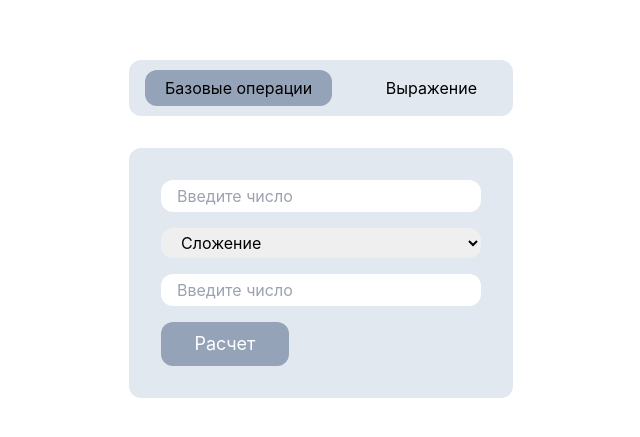
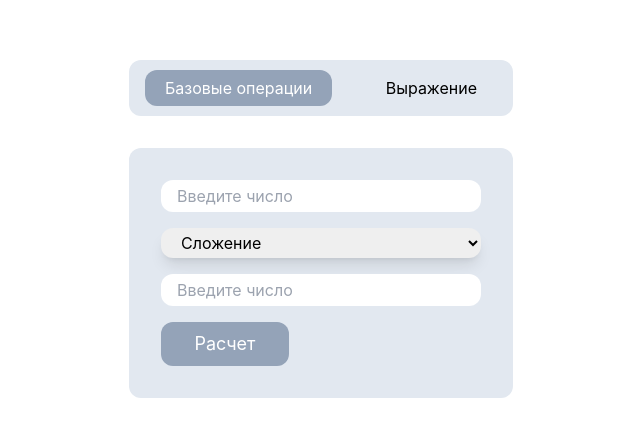
Before and after one commit to RuslanUterly/Calculator, a React (Create React App) app in the folder Frontend/calculator/: page / in a window 1280 px wide. Shown: the part 187-624 px from the top of the page, without its empty margins (319-959 px from the left). Built offline with nearby package versions, Linux system fonts and the light colour scheme.

Commit message:
Добавлены визуальные эффекты

```diff
--- a/Frontend/calculator/src/components/NavBar.jsx
+++ b/Frontend/calculator/src/components/NavBar.jsx
@@ -1,4 +1,4 @@
-import React, { useState } from "react";
+import React from "react";
 import { NavLink, useLocation } from "react-router-dom";
 
 export default function NavBar() {
@@ -11,7 +11,7 @@ export default function NavBar() {
           <NavLink
             to="/"
             className={`px-5 py-2 rounded-xl ${
-              location.pathname === "/" ? "bg-slate-400" : ""
+              location.pathname === "/" ? "bg-slate-400 text-white" : "hover:bg-slate-100"
             }`}
           >
             Базовые операции
@@ -21,7 +21,7 @@ export default function NavBar() {
           <NavLink
             to="/expression"
             className={`px-5 py-2 rounded-xl ${
-              location.pathname === "/expression" ? "bg-slate-400" : ""
+              location.pathname === "/expression" ? "bg-slate-400 text-white" : "hover:bg-slate-100"
             }`}
           >
             Выражение
--- a/Frontend/calculator/src/components/pages/CalculatorBase.jsx
+++ b/Frontend/calculator/src/components/pages/CalculatorBase.jsx
@@ -44,14 +44,14 @@ export default function Base() {
     <section className="mx-auto w-96 bg-slate-200 rounded-xl">
       <div className="flex flex-col py-8 px-8 gap-4">
         <input
-          className="block px-4 py-1 rounded-xl"
+          className="block px-4 py-1 rounded-xl outline-none focus:shadow-lg"
           type="number"
           placeholder="Введите число"
           value={firstValue}
           onChange={(e) => setFirstValue(e.target.value)}
         />
         <select
-          className="block px-4 py-1 rounded-xl"
+          className="block px-4 py-1 rounded-xl focus: shadow-lg"
           value={operation}
           onChange={(e) => setOperation(e.target.value)}
         >
@@ -63,14 +63,14 @@ export default function Base() {
           <option value="root">Извелечение корня</option>
         </select>
         <input
-          className="block px-4 py-1 rounded-xl"
+          className="block px-4 py-1 rounded-xl outline-none focus:shadow-lg"
           type="number"
           placeholder="Введите число"
           value={secondValue}
           onChange={(e) => setSecondValue(e.target.value)}
         />
         <button
-          className="py-2 items-start w-32 text-white text-lg bg-slate-400 rounded-xl"
+          className="py-2 items-start w-32 text-white text-lg bg-slate-400 rounded-xl hover:bg-slate-500 active:bg-slate-100"
           onClick={handleCalculation}
         >
           Расчет
--- a/Frontend/calculator/src/components/pages/CalculatorExpression.jsx
+++ b/Frontend/calculator/src/components/pages/CalculatorExpression.jsx
@@ -38,14 +38,14 @@ export default function Expression() {
     <section className="mx-auto w-96 bg-slate-200 rounded-xl">
       <div className="flex flex-col py-8 px-8 gap-4">
         <input
-            className="block px-4 py-2 rounded-xl"
+            className="block px-4 py-2 rounded-xl outline-none focus:shadow-lg"
             type="text"
             placeholder="Введите выражение"
             value={expression}
             onChange={e => setExpression(e.target.value)}
             />
         <button
-          className="py-2 items-start w-32 text-white text-lg bg-slate-400 rounded-xl"
+          className="py-2 items-start w-32 text-white text-lg bg-slate-400 rounded-xl hover:bg-slate-500 active:bg-slate-100"
           onClick={handleCalculation}
         >
           Расчет
```
